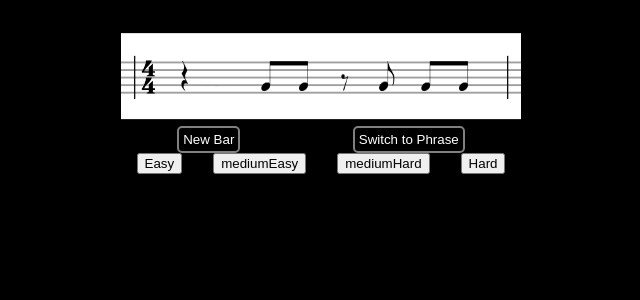
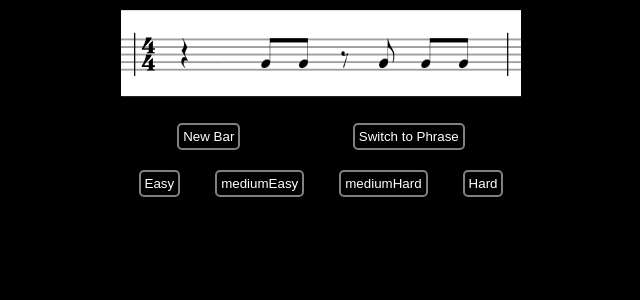
Before and after one commit to jeff-ramos-dev/rhythm-generator, a React (Vite) app: page / in a window 1280 px wide. Shown: the top 300 px of the page, without its empty margins (319-959 px from the left). Built offline with nearby package versions, Linux system fonts and the light colour scheme.

Commit message:
Update button styling

```diff
--- a/src/App.css
+++ b/src/App.css
@@ -8,12 +8,7 @@ body {
   place-items: center;
 }
 
-.buttonContainer {
-  display: flex;
-  justify-content: space-around;
-}
-
-.new {
+button {
   border: 2px solid grey;
   border-radius: 5px;
   padding: 4px;
@@ -21,12 +16,14 @@ body {
   color: white;
 }
 
-.setting {
-  border: 2px solid grey;
-  border-radius: 5px;
-  padding: 4px;
-  background-color: black;
-  color: white;
+.selected {
+  background-color: rgb(76, 42, 48);
+}
+
+.buttonContainer {
+  margin-top: 20px;
+  display: flex;
+  justify-content: space-around;
 }
 
 .bar-container {
```
